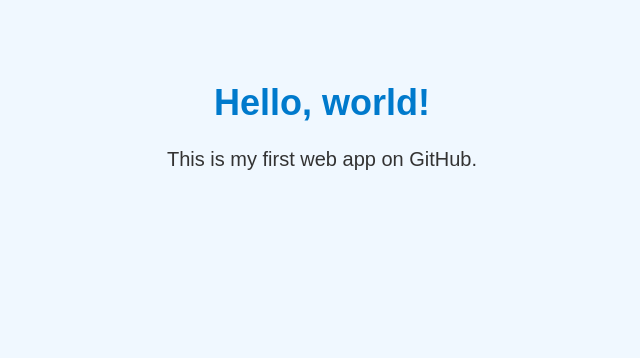
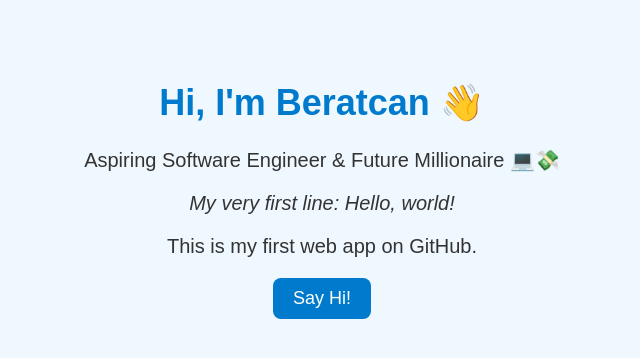
Before and after one commit to D-dr188/my-web-app, a plain HTML site: page index.html in a window 1280 px wide. Shown: the whole page, without its empty margins (318-958 px from the left). Drawn offline with Linux system fonts and the light colour scheme.

Commit message:
Update index.html

```diff
--- a/index.html
+++ b/index.html
@@ -1,10 +1,18 @@
 <!DOCTYPE html>
-<html>
+<html lang="en">
 <head>
-  <title>My First Web App</title><link rel="stylesheet" href="style.css">
+  <meta charset="UTF-8" />
+  <title>Beratcan's Personal Web</title>
+  <link rel="stylesheet" href="style.css" />
 </head>
 <body>
-  <h1>Hello, world!</h1>
+  <h1>Hi, I'm Beratcan 👋</h1>
+  <p>Aspiring Software Engineer & Future Millionaire 💻💸</p>
+
+  <p><em>My very first line: Hello, world!</em></p>
+
   <p>This is my first web app on GitHub.</p>
+
+  <button onclick="alert('Nice to meet you! 😊')">Say Hi!</button>
 </body>
 </html>
```
